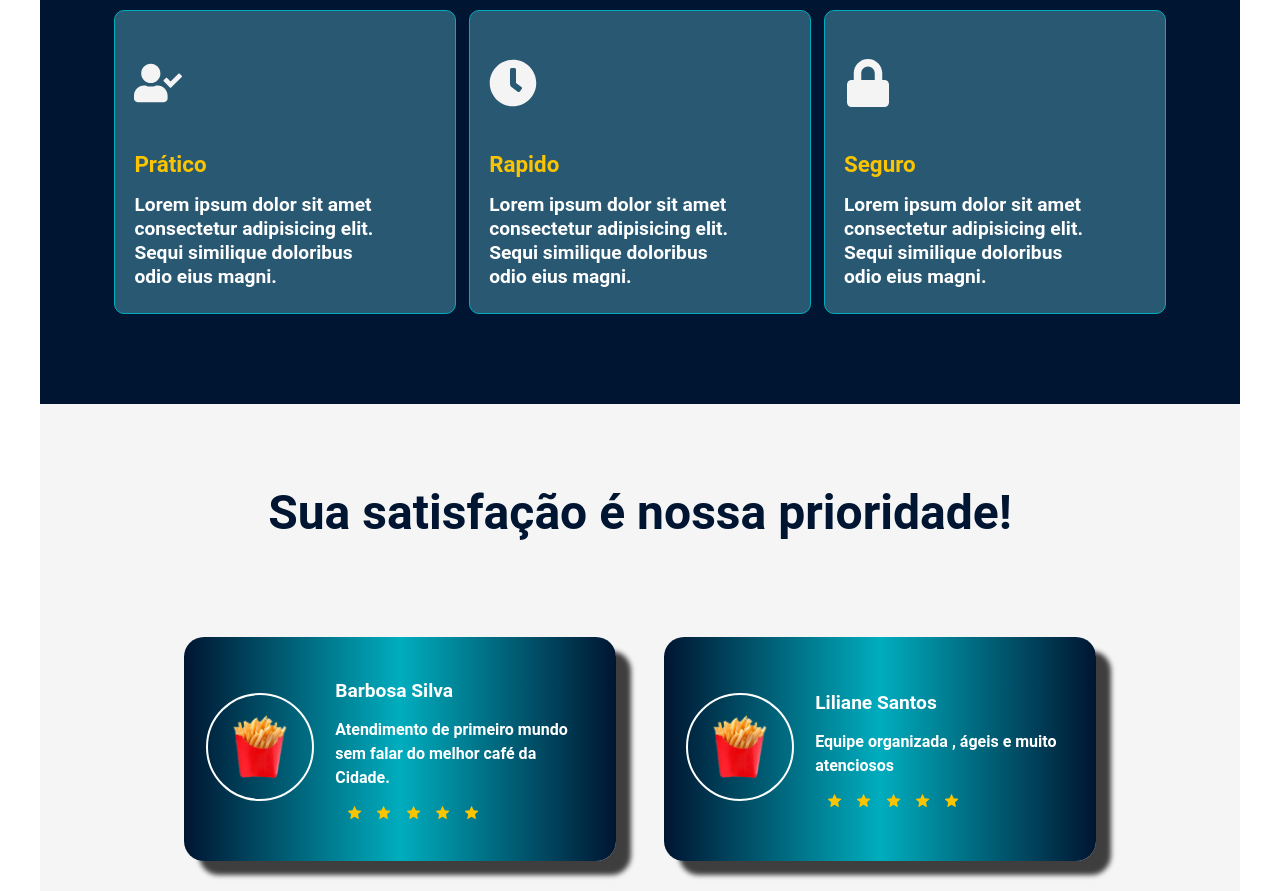
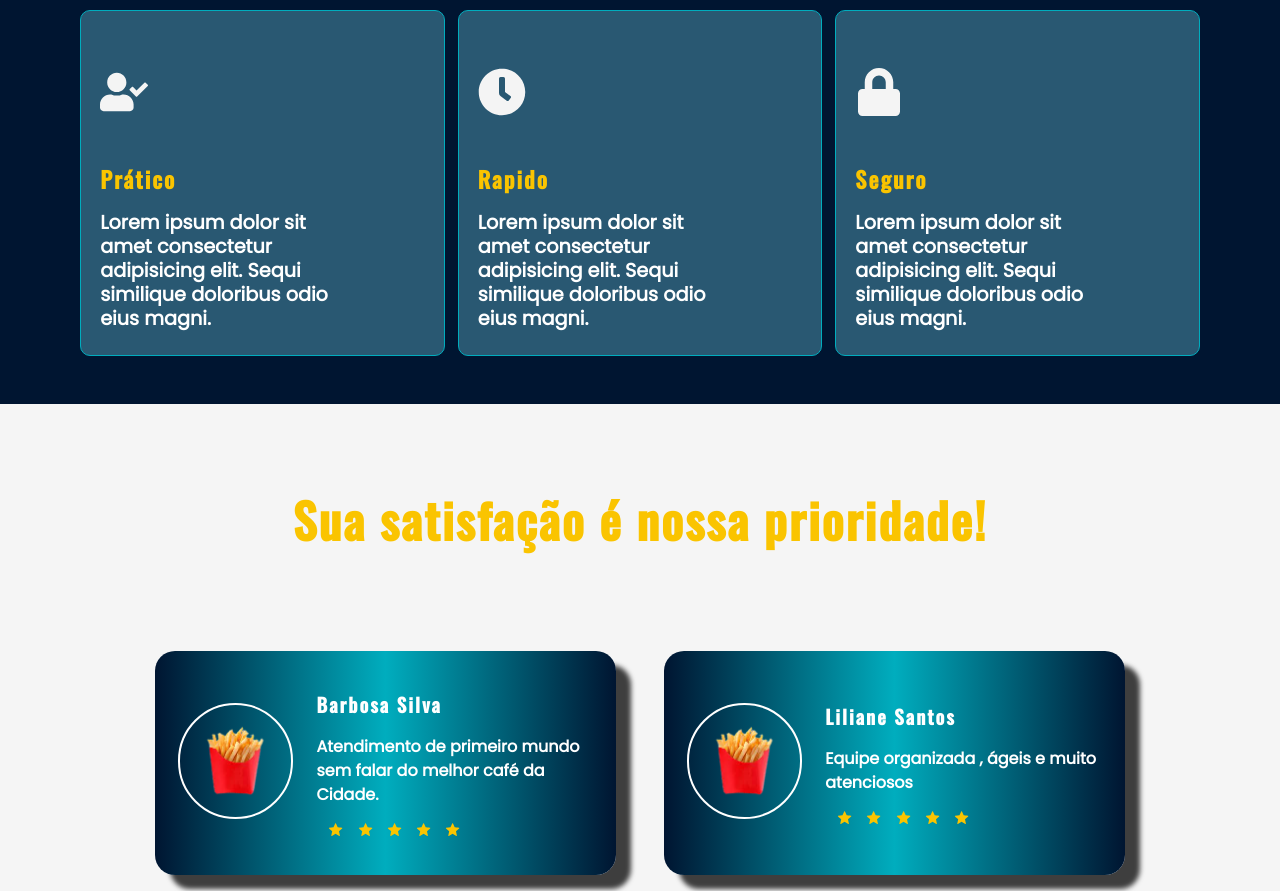
Before and after one commit to MatthewsBritto/LandingPage__Certificado, a React (Vite) app: page / in a window 1280 px wide. Shown: the part 1860-2751 px from the top of the page. Built offline with nearby package versions, Linux system fonts and the light colour scheme.

Commit message:
responsividade 1/2

```diff
--- a/index.html
+++ b/index.html
@@ -4,6 +4,9 @@
     <meta charset="UTF-8" />
     <link rel="icon" type="image/svg+xml" href="/vite.svg" />
     <meta name="viewport" content="width=device-width, initial-scale=1.0" />
+    <link rel="preconnect" href="https://fonts.googleapis.com">
+  <link rel="preconnect" href="https://fonts.gstatic.com" crossorigin>
+  <link href="https://fonts.googleapis.com/css2?family=Oswald:wght@500&family=Poppins&display=swap" rel="stylesheet">
     <title>Vite + React</title>
   </head>
   <body>
--- a/src/componets/Coments/styles.js
+++ b/src/componets/Coments/styles.js
@@ -73,6 +73,14 @@
                     }
             }
         }
+        @media (max-width:768px) {
+
+            width: 100%;
+
+            li {
+                width: 60%;
+            }
+        }
 
     }
 
@@ -93,8 +101,9 @@
 `
 export const TitleSection = styled.h2`
 
-        color: #001531;
+        color:#fac400;
         font-size: 3rem;
         text-align: center;
 
+
 `
--- a/src/componets/Difs/styles.js
+++ b/src/componets/Difs/styles.js
@@ -62,9 +62,21 @@
          font-size: 1.2rem;
          line-height:1.5rem;
          font-weight:bolder;
-         /* text-align: justify; */
          color: white;
       }
+   }
+
+   @media (max-width: 768px){
+
+      padding:.5rem 1rem;
+
+      h3{
+         padding-top: 0;
+      }
+      div{
+         width: 100%;
+      }
+
    }
 
 `
--- a/src/componets/Hero/styles.js
+++ b/src/componets/Hero/styles.js
@@ -52,7 +52,23 @@
             max-width: 80%;
         }
 
-}
+
+    }
+    @media (max-width:768px) {
+
+        .logo{
+            padding-right: 0;
+        }
+
+        div{
+
+            p{
+
+                padding-top: 1rem 0;
+                max-width: 100%;
+            }
+        }
+        }
 
 `;
 export const ImgFundo = styled.img`
@@ -66,6 +82,7 @@
     z-index: 1;
     opacity: .1;
 
+
 `;
 
 export const Container = styled.div`
--- a/src/styles.js
+++ b/src/styles.js
@@ -1,4 +1,5 @@
-import styled,{css} from 'styled-components'
+import styled,{css} from 'styled-components';
+
 
 
 export const MainContainer = styled.div`
@@ -7,10 +8,21 @@
     overflow: hidden;
     position:absolute;
 
+
+    h1,h2,h3,h4{
+        font-family: 'Oswald', sans-serif;
+        letter-spacing: 2px;
+    }
+
+    p,a{
+
+       font-family: 'Poppins', sans-serif;
+    }
+
     `;
 
 export const CenterContainer = styled.div`
-    max-width:1200px;
+    max-width:1280px;
     margin:0 auto;
     position: relative;
 `;
```
